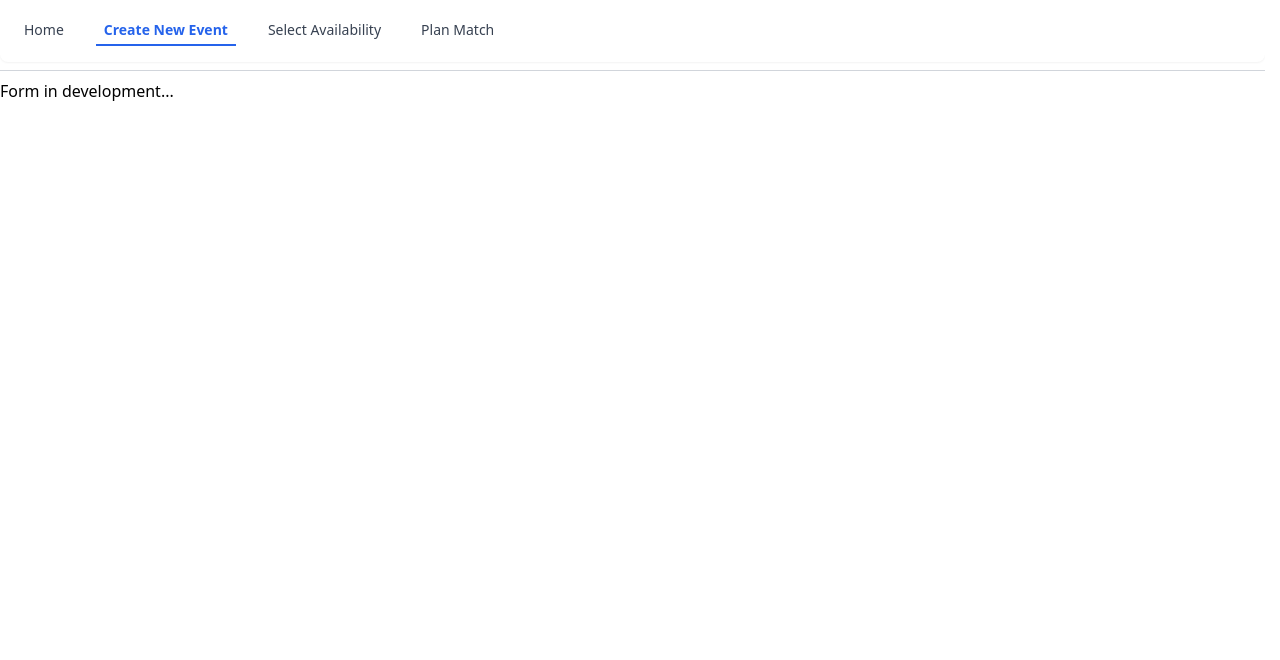
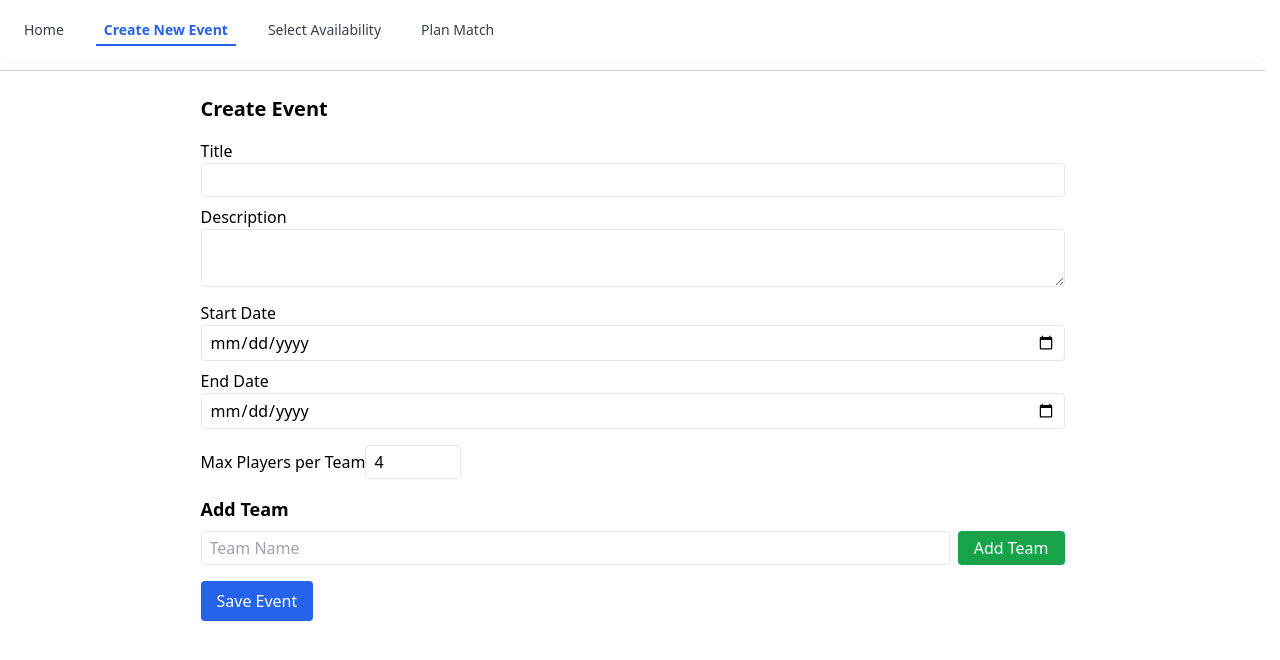
Before and after one commit to jazzorpheus/jof-scheduler, a React (Vite) app: page /create in a window 1280 px wide. Shown: the top 660 px of the page. Built offline with nearby package versions, Linux system fonts and the light colour scheme.

Commit message:
create event form experimentation, not bad but need to start refactoring asap

```diff
--- a/src/components/CreateEventForm.jsx
+++ b/src/components/CreateEventForm.jsx
@@ -1,3 +1,264 @@
+// CreateEventForm.jsx
+import React from "react";
+import { useForm, useFieldArray } from "react-hook-form";
+import { v4 as uuidv4 } from "uuid";
+import TeamRoster from "./TeamRoster";
+
 export default function CreateEventForm() {
-  return <h1>Form in development...</h1>;
+  const { register, control, handleSubmit, watch } = useForm({
+    defaultValues: {
+      title: "",
+      description: "",
+      startDate: "",
+      endDate: "",
+      teams: [],
+    },
+  });
+
+  const {
+    fields: teams,
+    append: addTeam,
+    update: updateTeam,
+  } = useFieldArray({
+    control,
+    name: "teams",
+  });
+
+  const watchTeams = watch("teams");
+  const [maxPlayersPerTeam, setMaxPlayersPerTeam] = React.useState(4);
+
+  React.useEffect(() => {
+    teams.forEach((team, index) => {
+      const currentMembers = team.members || [];
+      const targetSize = Math.max(maxPlayersPerTeam, currentMembers.length);
+      const updatedMembers = [...currentMembers];
+
+      while (updatedMembers.length < targetSize) {
+        updatedMembers.push("---");
+      }
+
+      if (updatedMembers.length > targetSize) {
+        updatedMembers.splice(targetSize);
+      }
+
+      updateTeam(index, {
+        ...team,
+        members: updatedMembers,
+        maxPlayers: maxPlayersPerTeam,
+      });
+    });
+  }, [maxPlayersPerTeam]);
+
+  // Adjust team rosters whenever maxPlayersPerTeam changes
+  React.useEffect(() => {
+    teams.forEach((team, index) => {
+      const currentMembers = team.members?.filter((m) => m !== "---") || [];
+      let newMembers = [...currentMembers];
+
+      if (newMembers.length < maxPlayersPerTeam) {
+        newMembers.push(
+          ...Array(maxPlayersPerTeam - newMembers.length).fill("---")
+        );
+      } else if (newMembers.length > maxPlayersPerTeam) {
+        newMembers = newMembers.slice(0, maxPlayersPerTeam);
+      }
+
+      // Only update if the members array actually changes
+      if (
+        team.members?.length !== newMembers.length ||
+        team.members?.some((m, i) => m !== newMembers[i])
+      ) {
+        updateTeam(index, {
+          ...team,
+          members: newMembers,
+          maxPlayers: maxPlayersPerTeam,
+        });
+      }
+    });
+  }, [maxPlayersPerTeam]); // <-- only runs when maxPlayersPerTeam changes
+
+  const onSubmit = (data) => {
+    console.log("Form Data:", data);
+  };
+
+  return (
+    <div className="max-w-4xl mx-auto p-4">
+      <h1 className="text-xl font-bold mb-4">Create Event</h1>
+      <form onSubmit={handleSubmit(onSubmit)} className="space-y-4">
+        {/* Event metadata */}
+        <div className="space-y-2">
+          <label className="block">
+            Title
+            <input
+              {...register("title")}
+              className="border rounded px-2 py-1 w-full"
+            />
+          </label>
+          <label className="block">
+            Description
+            <textarea
+              {...register("description")}
+              className="border rounded px-2 py-1 w-full"
+            />
+          </label>
+          <label className="block">
+            Start Date
+            <input
+              type="date"
+              {...register("startDate")}
+              className="border rounded px-2 py-1 w-full"
+            />
+          </label>
+          <label className="block">
+            End Date
+            <input
+              type="date"
+              {...register("endDate")}
+              className="border rounded px-2 py-1 w-full"
+            />
+          </label>
+        </div>
+
+        {/* Max Players per Team */}
+        <div className="space-y-2">
+          <label className="block">
+            Max Players per Team
+            <input
+              type="number"
+              value={maxPlayersPerTeam}
+              onChange={(e) => setMaxPlayersPerTeam(Number(e.target.value))}
+              min={1}
+              className="border rounded px-2 py-1 w-24"
+            />
+          </label>
+        </div>
+
+        {/* Add Team panel */}
+        <div className="space-y-2">
+          <h2 className="font-semibold text-lg">Add Team</h2>
+          <TeamAdder addTeam={addTeam} maxPlayers={maxPlayersPerTeam} />
+        </div>
+
+        {/* Roster grid */}
+        {watchTeams.length > 0 && (
+          <div className="grid grid-cols-1 md:grid-cols-2 lg:grid-cols-3 gap-4 mt-4">
+            {watchTeams.map((team, index) => (
+              <div key={team.id} className="space-y-2">
+                <TeamRoster
+                  teamName={team.name}
+                  teamMembers={team.members || []}
+                  rosterSize={team.maxPlayers || maxPlayersPerTeam}
+                />
+                <AddTeamMemberInput
+                  team={team}
+                  index={index}
+                  updateTeam={updateTeam}
+                />
+              </div>
+            ))}
+          </div>
+        )}
+
+        <button
+          type="submit"
+          className="bg-blue-600 text-white px-4 py-2 rounded mt-4"
+        >
+          Save Event
+        </button>
+      </form>
+    </div>
+  );
 }
+
+// Component to add a new team
+function TeamAdder({ addTeam, maxPlayers }) {
+  const [teamName, setTeamName] = React.useState("");
+
+  const handleAdd = () => {
+    if (teamName.trim() === "") return;
+    addTeam({
+      id: uuidv4(),
+      name: teamName.trim(),
+      members: Array(maxPlayers).fill("---"), // start with blanks
+      maxPlayers: maxPlayers,
+    });
+    setTeamName("");
+  };
+
+  const handleKeyDown = (e) => {
+    if (e.key === "Enter") {
+      e.preventDefault();
+      handleAdd();
+    }
+  };
+
+  return (
+    <div className="flex space-x-2">
+      <input
+        type="text"
+        value={teamName}
+        onChange={(e) => setTeamName(e.target.value)}
+        onKeyDown={handleKeyDown}
+        placeholder="Team Name"
+        className="border rounded px-2 py-1 flex-1"
+      />
+      <button
+        type="button"
+        onClick={handleAdd}
+        className="bg-green-600 text-white px-4 py-1 rounded"
+      >
+        Add Team
+      </button>
+    </div>
+  );
+}
+
+// Component to add a member to a specific team
+function AddTeamMemberInput({ team, index, updateTeam }) {
+  const [memberName, setMemberName] = React.useState("");
+
+  const handleAddMember = () => {
+    if (memberName.trim() === "") return;
+
+    const updatedMembers = [...(team.members || [])];
+
+    // Replace only the first blank "---"
+    const firstBlankIndex = updatedMembers.indexOf("---");
+    if (firstBlankIndex !== -1) {
+      updatedMembers[firstBlankIndex] = memberName.trim();
+    } else {
+      // No blanks left, just append
+      updatedMembers.push(memberName.trim());
+    }
+
+    updateTeam(index, { ...team, members: updatedMembers });
+    setMemberName("");
+  };
+
+  const handleKeyDown = (e) => {
+    if (e.key === "Enter") {
+      e.preventDefault();
+      handleAddMember();
+    }
+  };
+
+  return (
+    <div className="flex space-x-2 mt-1">
+      <input
+        type="text"
+        value={memberName}
+        onChange={(e) => setMemberName(e.target.value)}
+        onKeyDown={handleKeyDown}
+        placeholder="New member name"
+        className="border rounded px-2 py-1 flex-1 text-sm"
+      />
+      <button
+        type="button"
+        onClick={handleAddMember}
+        className="bg-indigo-600 text-white px-3 py-1 rounded text-sm"
+      >
+        Add Member
+      </button>
+    </div>
+  );
+}
```
Also changed, not shown: 1 other file (tests, documents, lock files or other folders).
